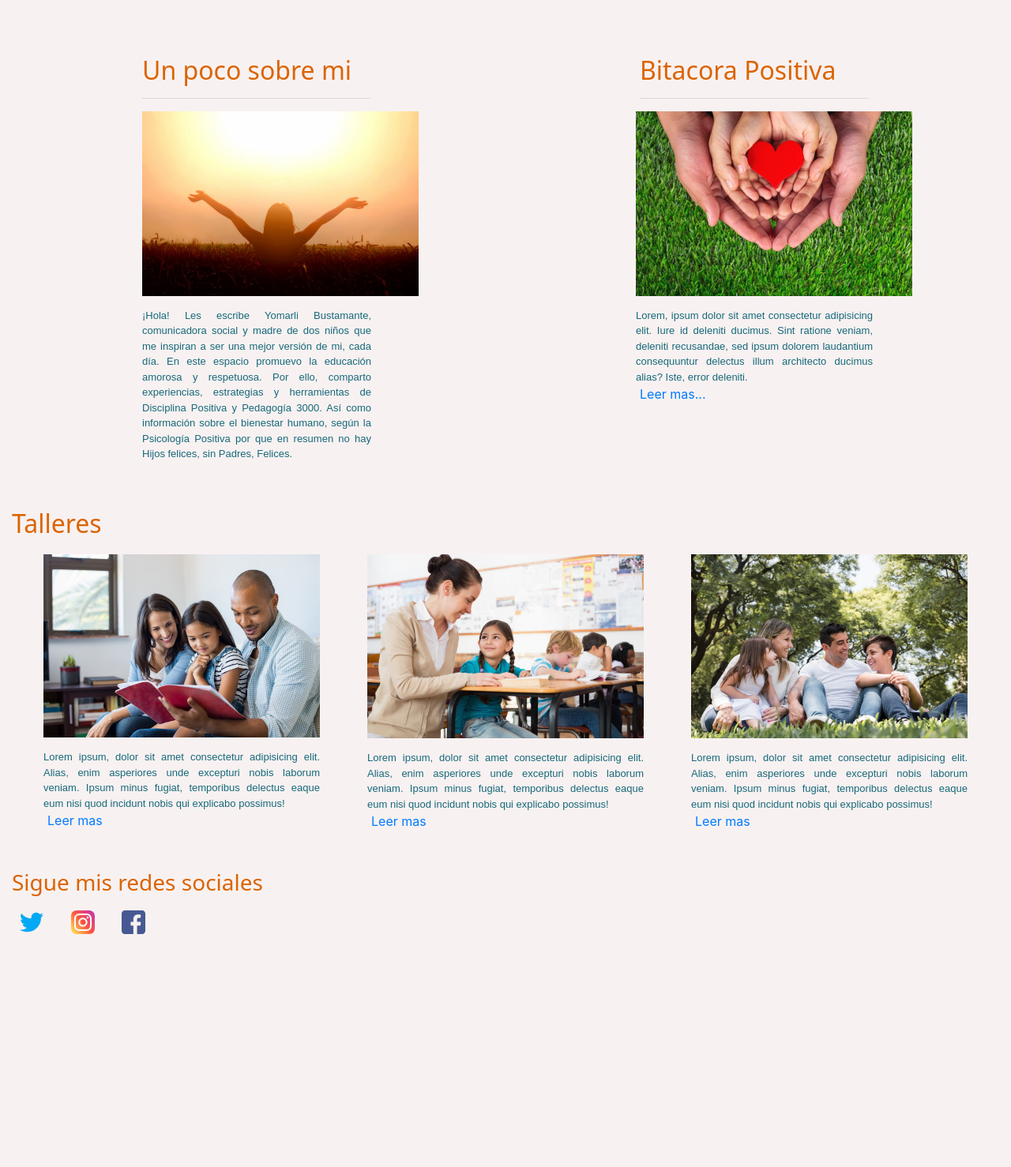
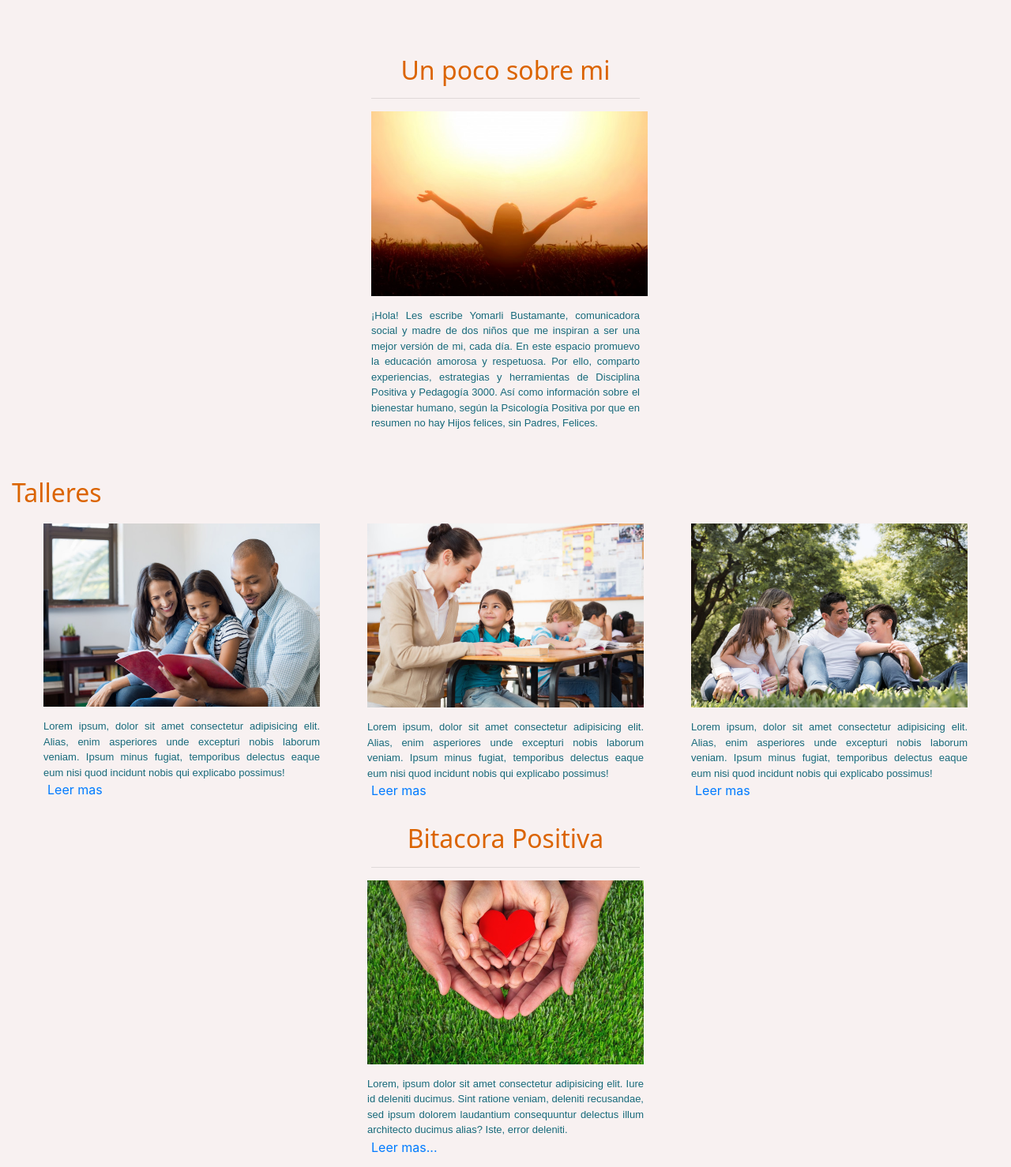
Before and after one commit to GuzmarCastillo/Desafio15-Castillo, a website: page index.html in a window 1280 px wide. Shown: the part 900-2378 px from the top of the page at 79% size. Before the commit the page ends 2103 px from the top, so only its background shows below. Drawn offline with nearby package versions, Linux system fonts and the light colour scheme.

Commit message:
ajustes index

```diff
--- a/estilos/estilo.css
+++ b/estilos/estilo.css
@@ -81,9 +81,7 @@ section{
       justify-items: center;
   }
 
-  .info-box{
-    width: 300px;
-  }
+
 
   #descripcion > ul{
     margin-left: 30px;
--- a/index.html
+++ b/index.html
@@ -43,7 +43,7 @@
           </nav>
     </header>
 
-    <h1 class="titulo">Bienvenido a esta Guía Positiva</h1>
+    <h1 class="titulo" style="text-align: center;">Bienvenido a esta Guía Positiva</h1>
 
     <img src="imagenes/familia.jpg" alt="Familia" id="img-principal">
 
@@ -51,21 +51,13 @@
     <br>
     <section class="informacion">
         <section  class="info-box">
-            <h2 class="titulo">Un poco sobre mi</h2>
+            <h2 class="titulo" style="text-align: center;">Un poco sobre mi</h2>
             <hr>
             <div>
                 <img src="imagenes/yo.jpg" alt="Yo" class="imagenes">
                 <p class="parrafos"> ¡Hola! Les escribe Yomarli Bustamante, comunicadora social y madre de dos niños que me inspiran a ser una mejor versión de mi, cada día. En este espacio promuevo la educación amorosa y respetuosa. Por ello, comparto experiencias, estrategias y herramientas de Disciplina Positiva y Pedagogía 3000. Así como información sobre el bienestar humano, según la Psicología Positiva por que en resumen no hay Hijos felices, sin Padres, Felices.
                 </p>
             </div>
-        </section>
-
-        <section  class="info-box">
-            <h2 class="titulo">Bitacora Positiva</h2>
-            <hr>
-            <img src="imagenes/bitacora.jpg" alt="bitacora" class="imagenes">
-            <p class="parrafos">Lorem, ipsum dolor sit amet consectetur adipisicing elit. Iure id deleniti ducimus. Sint ratione veniam, deleniti recusandae, sed ipsum dolorem laudantium consequuntur delectus illum architecto ducimus alias? Iste, error deleniti.</p>
-            <a href="bitacora_positiva.html"  target="_blank">Leer mas...</a>
         </section>
     </section>
     <br>
@@ -95,6 +87,16 @@
         </section>
     </section>
 
+    <section class="informacion">
+      <section  class="info-box">
+        <h2 class="titulo" style="text-align: center;">Bitacora Positiva</h2>
+        <hr>
+        <img src="imagenes/bitacora.jpg" alt="bitacora" class="imagenes">
+        <p class="parrafos">Lorem, ipsum dolor sit amet consectetur adipisicing elit. Iure id deleniti ducimus. Sint ratione veniam, deleniti recusandae, sed ipsum dolorem laudantium consequuntur delectus illum architecto ducimus alias? Iste, error deleniti.</p>
+        <a href="bitacora_positiva.html"  target="_blank">Leer mas...</a>
+      </section>
+    </section>
+
     <br>
     <footer>
         <h3 class="titulo">Sigue mis redes sociales</h3>
--- a/scss/estilos.scss
+++ b/scss/estilos.scss
@@ -67,6 +67,10 @@ $color-secundario: #db6400;
     }
   }
 
+  .info-box{
+    width: $talleres-articulos;
+  }
+
   .bitacora{
     display: flex;
     flex-direction: row;
```
Also changed, not shown: package.json (+10 -2 lines), estilos/estilos.css.
